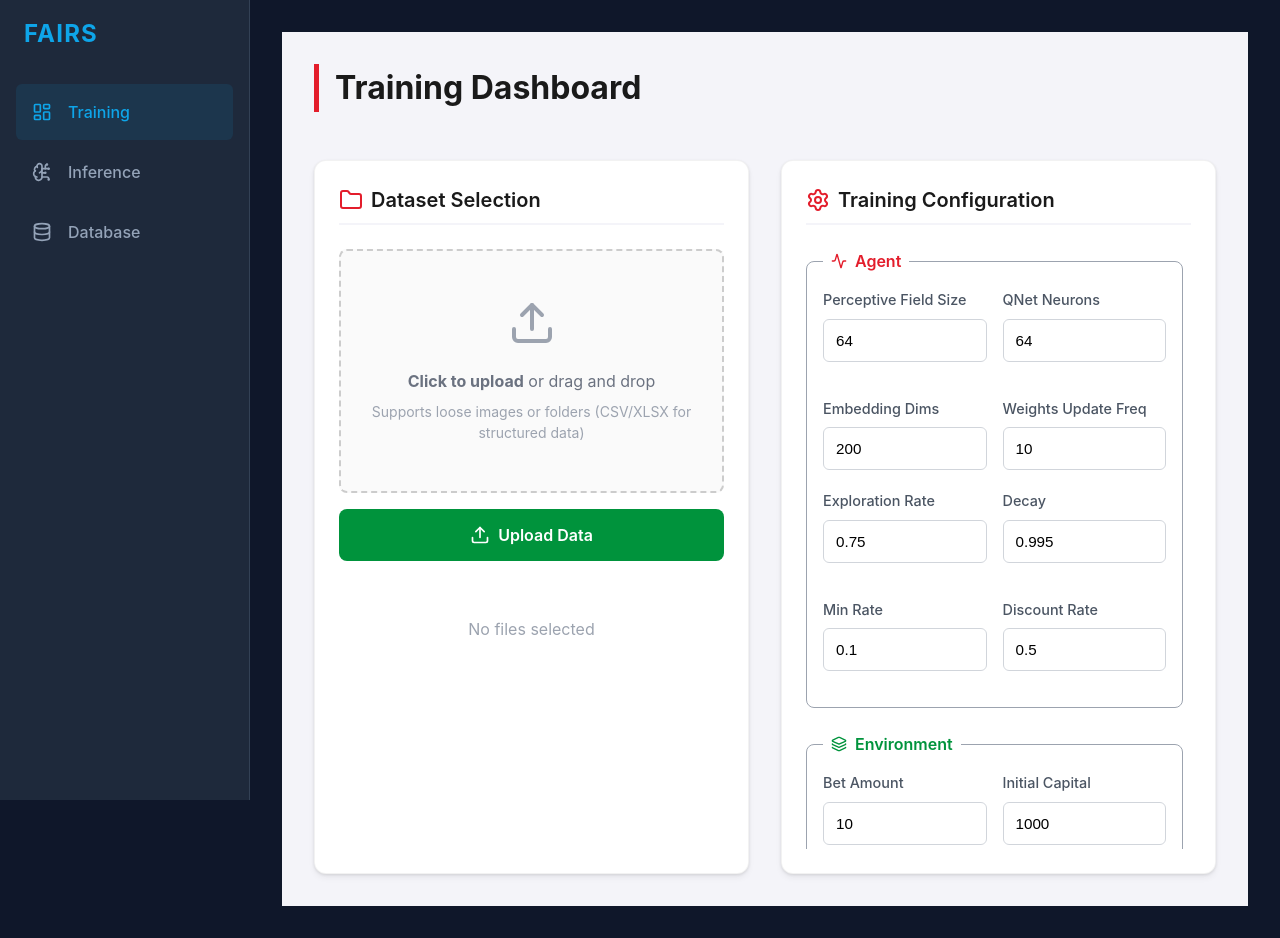
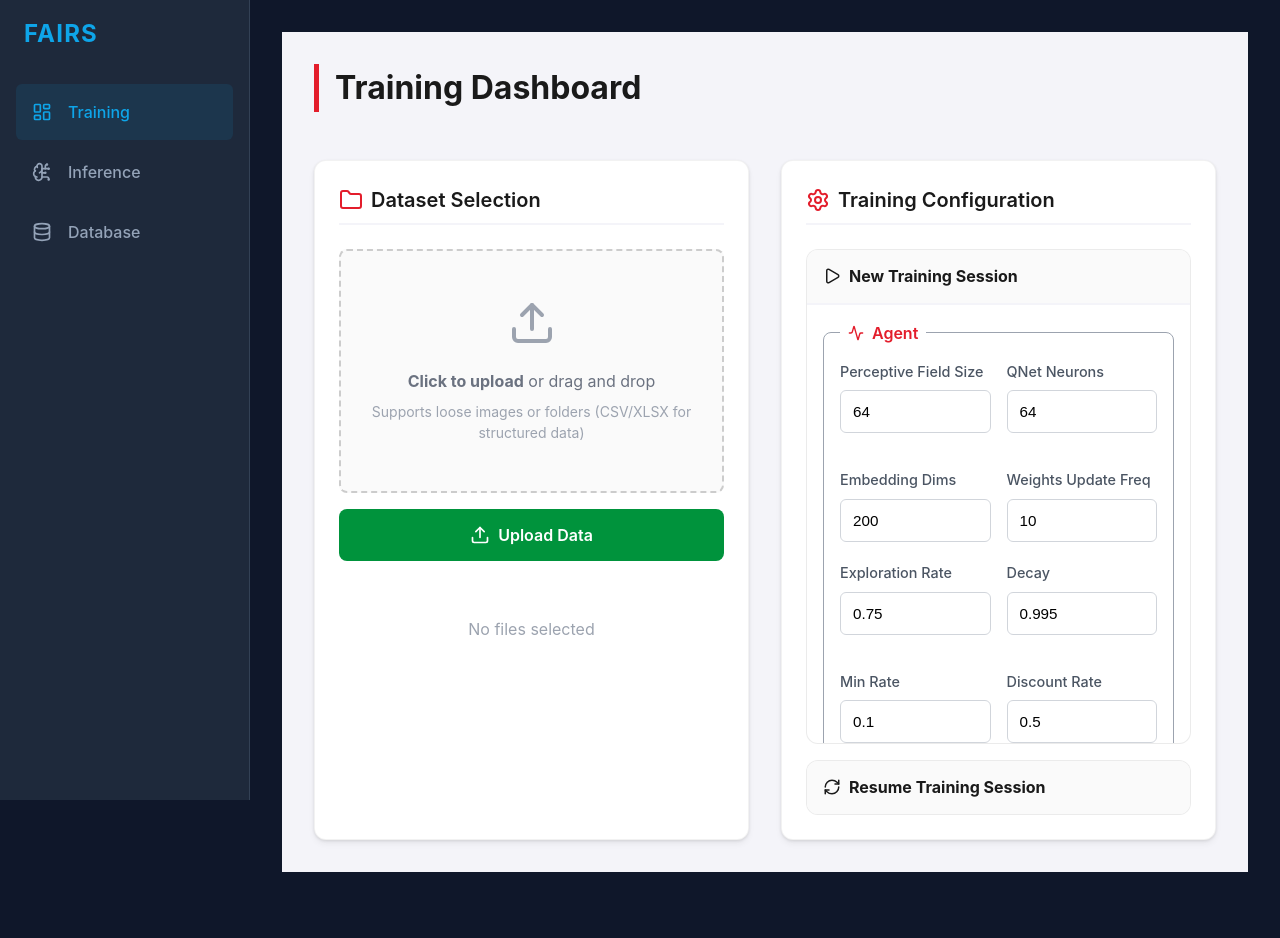
Before and after one commit to CTCycle/FAIRS-Roulette-Player, a React (Vite) app in the folder FAIRS/client/: page /training in a window 1280 px wide. After the commit the page ends 904 px from the top, so only its background shows below. Built offline with nearby package versions, Linux system fonts and the light colour scheme.

Commit message:
Add accordion components for new training session and resume training functionality

```diff
--- a/FAIRS/client/src/pages/Training/Training.css
+++ b/FAIRS/client/src/pages/Training/Training.css
@@ -160,6 +160,49 @@
   min-width: 350px;
 }
 
+.training-accordions {
+  display: flex;
+  flex-direction: column;
+  gap: 1rem;
+}
+
+.training-accordion {
+  border: 1px solid rgba(0, 0, 0, 0.08);
+  border-radius: 12px;
+  overflow: hidden;
+  background: var(--card-bg);
+}
+
+.training-accordion-summary {
+  list-style: none;
+  cursor: pointer;
+  user-select: none;
+  padding: 0.9rem 1rem;
+  display: flex;
+  align-items: center;
+  justify-content: space-between;
+  font-weight: 700;
+  color: var(--roulette-black);
+  background: #fafafa;
+}
+
+.training-accordion-summary::-webkit-details-marker {
+  display: none;
+}
+
+.training-accordion-title {
+  display: inline-flex;
+  align-items: center;
+  gap: 0.5rem;
+}
+
+.training-accordion-content {
+  padding: 1rem;
+  border-top: 2px solid var(--bg-light);
+  overflow-y: auto;
+  max-height: calc(100vh - 360px);
+}
+
 .form-group {
   margin-bottom: 1.25rem;
 }
--- a/FAIRS/client/src/pages/Training/components/TrainingControls.tsx
+++ b/FAIRS/client/src/pages/Training/components/TrainingControls.tsx
@@ -2,7 +2,7 @@ import React, { useState } from 'react';
 import { Settings, Play, RefreshCw, Cpu, Layers, Database, Activity } from 'lucide-react';
 
 export const TrainingControls: React.FC = () => {
-    const [config, setConfig] = useState({
+    const [newConfig, setNewConfig] = useState({
         // Agent
         perceptiveField: 64,
         numNeurons: 64,
@@ -28,21 +28,36 @@ export const TrainingControls: React.FC = () => {
         // Session
         deviceGPU: false,
         deviceID: 0,
-        numWorkers: 0,
+        numWorkers: 0
+    });
+
+    const [resumeConfig, setResumeConfig] = useState({
         numAdditionalEpisodes: 10
     });
 
-    const handleChange = (e: React.ChangeEvent<HTMLInputElement>) => {
+    const handleNewChange = (e: React.ChangeEvent<HTMLInputElement>) => {
         const { name, value, type, checked } = e.target;
-        setConfig(prev => ({
+        setNewConfig(prev => ({
             ...prev,
             [name]: type === 'checkbox' ? checked : value
         }));
     };
 
-    const handleSubmit = (e: React.FormEvent) => {
+    const handleResumeChange = (e: React.ChangeEvent<HTMLInputElement>) => {
+        const { name, value } = e.target;
+        setResumeConfig(prev => ({
+            ...prev,
+            [name]: value
+        }));
+    };
+
+    const handleNewSubmit = (e: React.FormEvent) => {
         e.preventDefault();
-        console.log('Starting training with config:', config);
+        console.log('Starting new training session with config:', newConfig);
+    };
+
+    const handleResume = () => {
+        console.log('Resuming training session with config:', resumeConfig);
     };
 
     return (
@@ -54,8 +69,15 @@ export const TrainingControls: React.FC = () => {
                 </h2>
             </div>
 
-            <form onSubmit={handleSubmit} style={{ overflowY: 'auto', maxHeight: 'calc(100vh - 200px)', paddingRight: '0.5rem' }}>
-
+            <div className="training-accordions">
+                <details className="training-accordion" open>
+                    <summary className="training-accordion-summary">
+                        <span className="training-accordion-title">
+                            <Play size={18} /> New Training Session
+                        </span>
+                    </summary>
+                    <div className="training-accordion-content">
+                        <form onSubmit={handleNewSubmit}>
                             {/* AGENT GROUP */}
                             <fieldset className="control-fieldset">
                                 <legend className="control-legend" style={{ color: '#E31D2B' }}>
@@ -64,38 +86,38 @@ export const TrainingControls: React.FC = () => {
                                 <div className="param-grid">
                                     <div className="form-group">
                                         <label className="form-label">Perceptive Field Size</label>
-                            <input type="number" name="perceptiveField" value={config.perceptiveField} onChange={handleChange} className="form-input" max="1024" />
+                                        <input type="number" name="perceptiveField" value={newConfig.perceptiveField} onChange={handleNewChange} className="form-input" max="1024" />
                                     </div>
                                     <div className="form-group">
                                         <label className="form-label">QNet Neurons</label>
-                            <input type="number" name="numNeurons" value={config.numNeurons} onChange={handleChange} className="form-input" max="10000" />
+                                        <input type="number" name="numNeurons" value={newConfig.numNeurons} onChange={handleNewChange} className="form-input" max="10000" />
                                     </div>
                                     <div className="form-group">
                                         <label className="form-label">Embedding Dims</label>
-                            <input type="number" name="embeddingDims" value={config.embeddingDims} onChange={handleChange} className="form-input" step="8" max="9999" />
+                                        <input type="number" name="embeddingDims" value={newConfig.embeddingDims} onChange={handleNewChange} className="form-input" step="8" max="9999" />
                                     </div>
                                     <div className="form-group">
                                         <label className="form-label">Weights Update Freq</label>
-                            <input type="number" name="modelUpdateFreq" value={config.modelUpdateFreq} onChange={handleChange} className="form-input" max="1000" />
+                                        <input type="number" name="modelUpdateFreq" value={newConfig.modelUpdateFreq} onChange={handleNewChange} className="form-input" max="1000" />
                                     </div>
                                 </div>
 
                                 <div className="param-grid">
                                     <div className="form-group">
                                         <label className="form-label">Exploration Rate</label>
-                            <input type="number" name="explorationRate" value={config.explorationRate} onChange={handleChange} className="form-input" step="0.01" max="1.0" />
+                                        <input type="number" name="explorationRate" value={newConfig.explorationRate} onChange={handleNewChange} className="form-input" step="0.01" max="1.0" />
                                     </div>
                                     <div className="form-group">
                                         <label className="form-label">Decay</label>
-                            <input type="number" name="explorationRateDecay" value={config.explorationRateDecay} onChange={handleChange} className="form-input" step="0.001" max="1.0" />
+                                        <input type="number" name="explorationRateDecay" value={newConfig.explorationRateDecay} onChange={handleNewChange} className="form-input" step="0.001" max="1.0" />
                                     </div>
                                     <div className="form-group">
                                         <label className="form-label">Min Rate</label>
-                            <input type="number" name="minExplorationRate" value={config.minExplorationRate} onChange={handleChange} className="form-input" step="0.01" max="1.0" />
+                                        <input type="number" name="minExplorationRate" value={newConfig.minExplorationRate} onChange={handleNewChange} className="form-input" step="0.01" max="1.0" />
                                     </div>
                                     <div className="form-group">
                                         <label className="form-label">Discount Rate</label>
-                            <input type="number" name="discountRate" value={config.discountRate} onChange={handleChange} className="form-input" step="0.01" max="1.0" />
+                                        <input type="number" name="discountRate" value={newConfig.discountRate} onChange={handleNewChange} className="form-input" step="0.01" max="1.0" />
                                     </div>
                                 </div>
                             </fieldset>
@@ -108,55 +130,55 @@ export const TrainingControls: React.FC = () => {
                                 <div className="param-grid">
                                     <div className="form-group">
                                         <label className="form-label">Bet Amount</label>
-                            <input type="number" name="betAmount" value={config.betAmount} onChange={handleChange} className="form-input" min="1" />
+                                        <input type="number" name="betAmount" value={newConfig.betAmount} onChange={handleNewChange} className="form-input" min="1" />
                                     </div>
                                     <div className="form-group">
                                         <label className="form-label">Initial Capital</label>
-                            <input type="number" name="initialCapital" value={config.initialCapital} onChange={handleChange} className="form-input" min="1" />
+                                        <input type="number" name="initialCapital" value={newConfig.initialCapital} onChange={handleNewChange} className="form-input" min="1" />
                                     </div>
                                 </div>
                                 <div className="form-group" style={{ display: 'flex', alignItems: 'center', gap: '0.5rem', marginTop: '0.5rem' }}>
-                        <input type="checkbox" id="renderEnv" name="renderEnv" checked={config.renderEnv} onChange={handleChange} />
+                                    <input type="checkbox" id="renderEnv" name="renderEnv" checked={newConfig.renderEnv} onChange={handleNewChange} />
                                     <label htmlFor="renderEnv" className="form-label" style={{ marginBottom: 0 }}>Render environment every N steps</label>
-                        {config.renderEnv && (
-                            <input type="number" name="renderUpFreq" value={config.renderUpFreq} onChange={handleChange} className="form-input" style={{ width: '80px', marginLeft: 'auto' }} />
+                                    {newConfig.renderEnv && (
+                                        <input type="number" name="renderUpFreq" value={newConfig.renderUpFreq} onChange={handleNewChange} className="form-input" style={{ width: '80px', marginLeft: 'auto' }} />
                                     )}
                                 </div>
                             </fieldset>
 
-                {/* DATASET GROUP (Model Tab Variant) */}
+                            {/* DATASET GROUP */}
                             <fieldset className="control-fieldset">
                                 <legend className="control-legend" style={{ color: '#D4AF37' }}>
                                     <Database size={16} /> Training Data
                                 </legend>
 
                                 <div className="form-group" style={{ display: 'flex', alignItems: 'center', gap: '0.5rem' }}>
-                        <input type="checkbox" id="useDataGen" name="useDataGen" checked={config.useDataGen} onChange={handleChange} />
+                                    <input type="checkbox" id="useDataGen" name="useDataGen" checked={newConfig.useDataGen} onChange={handleNewChange} />
                                     <label htmlFor="useDataGen" className="form-label" style={{ marginBottom: 0 }}>Use data generator (N samples)</label>
-                        {config.useDataGen && (
-                            <input type="number" name="numGeneratedSamples" value={config.numGeneratedSamples} onChange={handleChange} className="form-input" style={{ width: '100px', marginLeft: 'auto' }} />
+                                    {newConfig.useDataGen && (
+                                        <input type="number" name="numGeneratedSamples" value={newConfig.numGeneratedSamples} onChange={handleNewChange} className="form-input" style={{ width: '100px', marginLeft: 'auto' }} />
                                     )}
                                 </div>
 
                                 <div className="param-grid" style={{ marginTop: '0.5rem' }}>
                                     <div className="form-group">
                                         <label className="form-label">Train Sample Size</label>
-                            <input type="number" name="trainSampleSize" value={config.trainSampleSize} onChange={handleChange} className="form-input" step="0.05" max="1.0" />
+                                        <input type="number" name="trainSampleSize" value={newConfig.trainSampleSize} onChange={handleNewChange} className="form-input" step="0.05" max="1.0" />
                                     </div>
                                     <div className="form-group">
                                         <label className="form-label">Validation Size</label>
-                            <input type="number" name="validationSize" value={config.validationSize} onChange={handleChange} className="form-input" step="0.05" max="1.0" />
+                                        <input type="number" name="validationSize" value={newConfig.validationSize} onChange={handleNewChange} className="form-input" step="0.05" max="1.0" />
                                     </div>
                                     <div className="form-group">
                                         <label className="form-label">Split Seed</label>
-                            <input type="number" name="splitSeed" value={config.splitSeed} onChange={handleChange} className="form-input" />
+                                        <input type="number" name="splitSeed" value={newConfig.splitSeed} onChange={handleNewChange} className="form-input" />
                                     </div>
                                 </div>
                                 <div className="form-group" style={{ display: 'flex', alignItems: 'center', gap: '0.5rem', marginTop: '0.5rem' }}>
-                        <input type="checkbox" id="setShuffle" name="setShuffle" checked={config.setShuffle} onChange={handleChange} />
+                                    <input type="checkbox" id="setShuffle" name="setShuffle" checked={newConfig.setShuffle} onChange={handleNewChange} />
                                     <label htmlFor="setShuffle" className="form-label" style={{ marginBottom: 0 }}>Shuffle with buffer</label>
-                        {config.setShuffle && (
-                            <input type="number" name="shuffleSize" value={config.shuffleSize} onChange={handleChange} className="form-input" style={{ width: '80px', marginLeft: 'auto' }} />
+                                    {newConfig.setShuffle && (
+                                        <input type="number" name="shuffleSize" value={newConfig.shuffleSize} onChange={handleNewChange} className="form-input" style={{ width: '80px', marginLeft: 'auto' }} />
                                     )}
                                 </div>
                             </fieldset>
@@ -167,34 +189,51 @@ export const TrainingControls: React.FC = () => {
                                     <Cpu size={16} /> Session
                                 </legend>
                                 <div className="form-group" style={{ display: 'flex', alignItems: 'center', gap: '0.5rem' }}>
-                        <input type="checkbox" id="deviceGPU" name="deviceGPU" checked={config.deviceGPU} onChange={handleChange} />
+                                    <input type="checkbox" id="deviceGPU" name="deviceGPU" checked={newConfig.deviceGPU} onChange={handleNewChange} />
                                     <label htmlFor="deviceGPU" className="form-label" style={{ marginBottom: 0 }}>Use GPU (Device ID)</label>
-                        {config.deviceGPU && (
-                            <input type="number" name="deviceID" value={config.deviceID} onChange={handleChange} className="form-input" style={{ width: '80px', marginLeft: 'auto' }} />
+                                    {newConfig.deviceGPU && (
+                                        <input type="number" name="deviceID" value={newConfig.deviceID} onChange={handleNewChange} className="form-input" style={{ width: '80px', marginLeft: 'auto' }} />
                                     )}
                                 </div>
 
                                 <div className="param-grid">
                                     <div className="form-group">
                                         <label className="form-label">Workers</label>
-                            <input type="number" name="numWorkers" value={config.numWorkers} onChange={handleChange} className="form-input" />
-                        </div>
-                        <div className="form-group">
-                            <label className="form-label">Add. Episodes</label>
-                            <input type="number" name="numAdditionalEpisodes" value={config.numAdditionalEpisodes} onChange={handleChange} className="form-input" />
+                                        <input type="number" name="numWorkers" value={newConfig.numWorkers} onChange={handleNewChange} className="form-input" />
                                     </div>
                                 </div>
                             </fieldset>
 
-                <div style={{ display: 'grid', gridTemplateColumns: '1fr 1fr', gap: '1rem' }}>
                             <button type="submit" className="btn-primary">
                                 <Play /> Start Training
                             </button>
-                    <button type="button" className="btn-primary" style={{ backgroundColor: '#D4AF37' }}>
+                        </form>
+                    </div>
+                </details>
+
+                <details className="training-accordion">
+                    <summary className="training-accordion-summary">
+                        <span className="training-accordion-title">
+                            <RefreshCw size={18} /> Resume Training Session
+                        </span>
+                    </summary>
+                    <div className="training-accordion-content">
+                        <fieldset className="control-fieldset">
+                            <legend className="control-legend" style={{ color: '#D4AF37' }}>
+                                <RefreshCw size={16} /> Resume
+                            </legend>
+                            <div className="form-group">
+                                <label className="form-label">Additional epochs</label>
+                                <input type="number" name="numAdditionalEpisodes" value={resumeConfig.numAdditionalEpisodes} onChange={handleResumeChange} className="form-input" min="1" />
+                            </div>
+                        </fieldset>
+
+                        <button type="button" className="btn-primary" style={{ backgroundColor: '#D4AF37' }} onClick={handleResume}>
                             <RefreshCw /> Resume
                         </button>
                     </div>
-            </form>
+                </details>
+            </div>
         </div>
     );
 };
```
Lines whose indentation alone changed are shown as unchanged.
